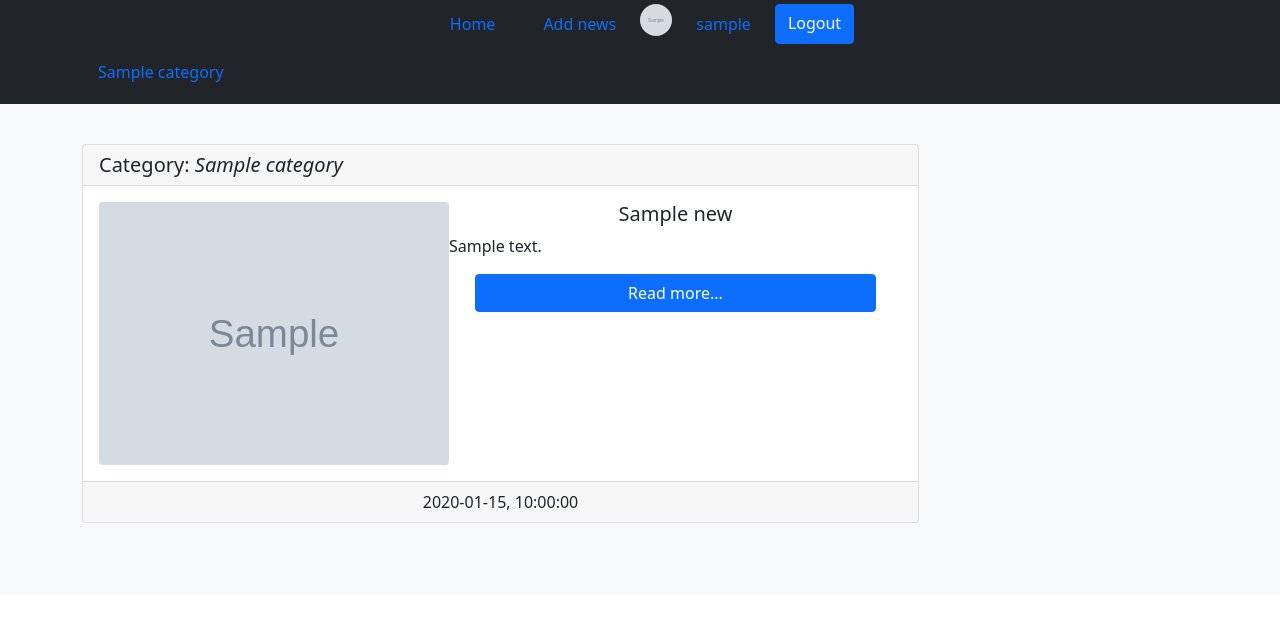
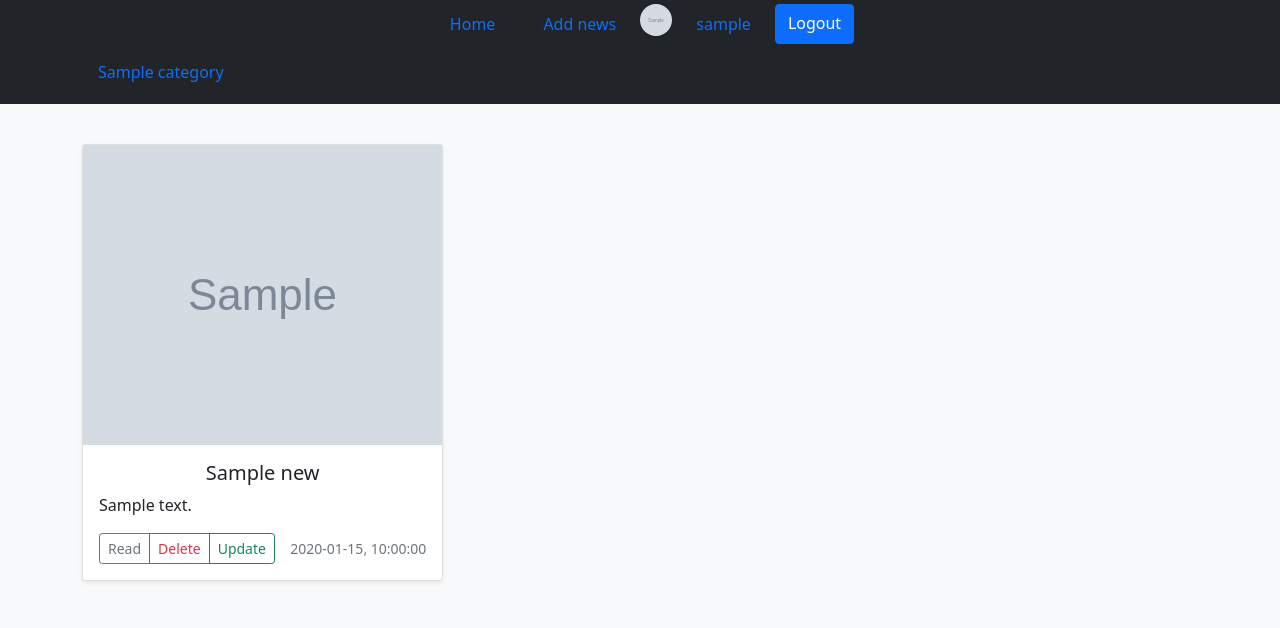
Before and after one commit to Kuleb1n/News_blog, a Django app: a page that uses news/templates/news/category.html in a window 1280 px wide. Shown: the top 628 px of the page. Run offline with Django 4.2, Linux system fonts and the light colour scheme; a user stored in the database is signed in; tables that the repository leaves empty hold one stand-in row (values such as "Sample post"); grey boxes marked "Sample" are stand-in pictures.

```diff
--- a/news/templates/news/category.html
+++ b/news/templates/news/category.html
@@ -1,34 +1,44 @@
 {% extends 'base.html' %}
-
 
 {% block title %}
     {{ title }}
 {% endblock %}
 
-
 {% block content %}
-    <div class="col-md-9">
+    <div class="row row-cols-1 row-cols-sm-3 g-3">
         {% for news in news %}
-            <div class="card">
-                <h5 class="card-header">Category: <em>{{ news.category }}</em></h5>
-                <div class="card-body">
+            <div class="col">
+                <div class="card shadow-sm">
                     {% if news.photo %}
-                        <img src="{{ news.photo.url }}" class="rounded float-start" width="350" alt="">
+                        <img src="{{ news.photo.url }}" height="300" width="100%">
                     {% else %}
-                        <img src="/media/N.png"
-                             class="rounded float-start" width="350" alt="">
+                        <img src="/media/N.png" height="300" width="100%">
                     {% endif %}
-                    <h5 class="card-title text-center">{{ news.title }}</h5>
-                    <p class="card-text">{{ news.content|truncatewords:150 }}</p>
-                    <div class="d-grid gap-2 col-6 mx-auto">
-                        <a href="{{ news.get_absolute_url }}" class="btn btn-primary ">Read more...</a>
+                    <div class="card-body">
+                        <h5 class="card-title text-center">{{ news.title }}</h5>
+                        <p class="card-text">{{ news.content|truncatewords:50 }}</p>
+                        <div class="d-flex justify-content-between align-items-center">
+                            <div class="btn-group">
+                                <a href="{{ news.get_absolute_url }}" class="btn btn-sm btn-outline-secondary">
+                                    Read
+                                </a>
+                                {% if request.user.is_authenticated and user.pk == news.user.pk %}
+                                    <a href="{% url 'delete' news.slug %}" class="btn btn-sm btn-outline-danger">
+                                        Delete
+                                    </a>
+                                    <a href="{% url 'news-update' news.slug %}"
+                                       class="btn btn-sm btn-outline-success">
+                                        Update
+                                    </a>
+                                {% endif %}
+                            </div>
+                            <small class="text-muted">
+                                {{ news.created_at|date:"Y-m-d, H:i:s" }}
+                            </small>
+                        </div>
                     </div>
                 </div>
-                <div class="card-footer text-center">
-                    {{ news.created_at|date:"Y-m-d, H:i:s" }}
-                </div>
             </div>
-            <br>
         {% endfor %}
     </div>
 {% endblock %}
```
